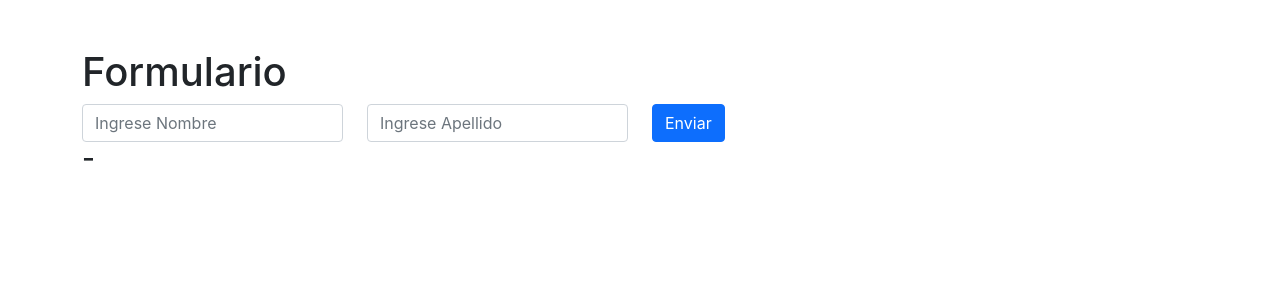
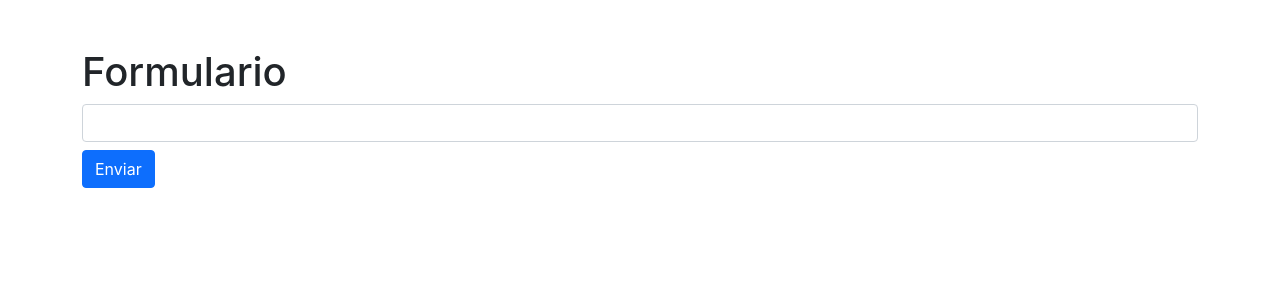
Before and after one commit to F-DV/Aprendiendo-React, a React (Create React App) app: page / in a window 1280 px wide. Shown: the top 300 px of the page. Built offline with nearby package versions, Linux system fonts and the light colour scheme.

Commit message:
se termina video 4 para validacion de formulario, con la novedad de que no se pudo manejar el error correctamente ya que la libreria react-hook-form cambio, queda pendiente consultar

```diff
--- a/package.json
+++ b/package.json
@@ -8,6 +8,7 @@
     "@testing-library/user-event": "^13.5.0",
     "react": "^17.0.2",
     "react-dom": "^17.0.2",
+    "react-hook-form": "^7.27.1",
     "react-scripts": "5.0.0",
     "web-vitals": "^2.1.4"
   },
--- a/src/App.js
+++ b/src/App.js
@@ -2,14 +2,14 @@ import React from 'react';
 //import Contador from './components/Contador';
 //import Jsx from './components/Jsx';
 //import Lista from './components/Lista';
-import Formulario from './components/Formulario';
-
+//import Formulario from './components/Formulario';
+import FormHook from './components/FormHook';
 
 function App() {
   return (
     //ClassName para ingresar elementos Boostrap css, mt-5 : magin top,
     <div className="container mt-5">
-      <Formulario/>
+      <FormHook/>
     </div>
   );
 }
--- /dev/null
+++ b/src/components/FormHook.js
@@ -0,0 +1,40 @@
+import React, {Fragment} from 'react';
+
+import { useForm } from 'react-hook-form'
+/**
+ * La gracia de trabajar con react-Formhook , es que
+ * podemos validar el formulario de una forma muy sencilla
+ * 1) Lo primero es importarlo : import {useForm} from 'react-hook.form'
+ * 2) onSubmit={handleSubmit(onSubmit)} : con esta linea estamos evaluando cada uno de los inputs
+ *  Nota: para poder evaluarlños, deben de tener el name
+ * 3) El register , nos permite evaluar el dato
+ */
+
+const FormHook = () => {
+
+    const {register, errors, handleSubmit} = useForm();
+
+    //cada vez que presionemos el boton leemos todos los inputs
+    const onSubmit =(data,e) => {
+        console.log(data)
+        e.target.reset()
+    }
+
+    return (
+        <Fragment>
+            <h1>Formulario</h1>
+            <form onSubmit={handleSubmit(onSubmit)}>
+                <input
+                    name = "titulo"
+                    className='form-control my-2'                                       //margin arriba y abajo de 2
+
+                    {...register("titulo", { required: true })}
+                />
+           {/* {errors.exampleRequired && <span>This field is required</span>}   Este campo no quiere funcionar, Consultarlo*/  }
+                <button className='btn btn-primary'>Enviar</button>
+            </form>
+        </Fragment>
+    );
+}
+
+export default FormHook;
```
Also changed, not shown: 1 other file (tests, documents, lock files or other folders).
